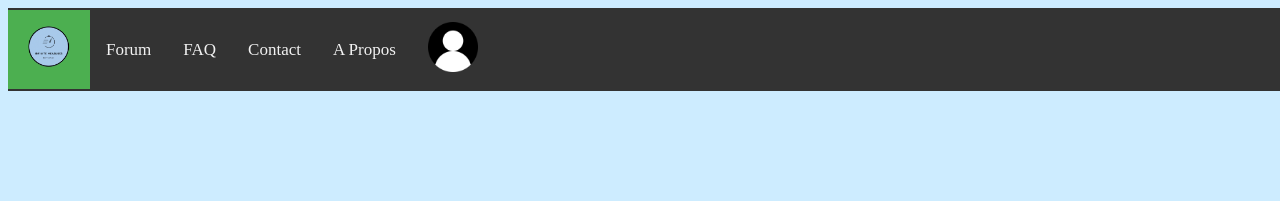
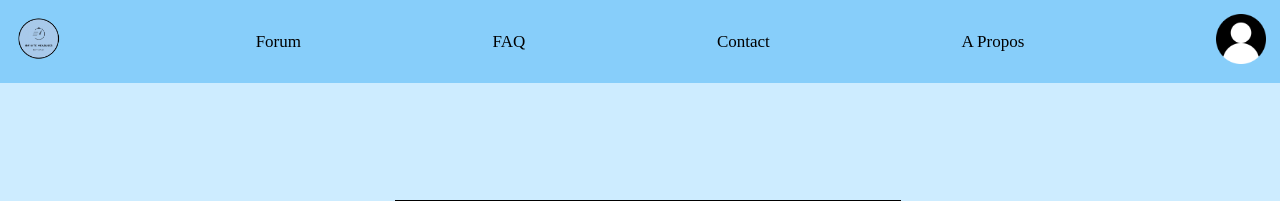
Before and after one commit to Ruph-QD/site, a PHP site: page /pages/Admin/ProfilAdmin.html in a window 1280 px wide. Shown: the top 201 px of the page. Run offline with PHP 8.4, Linux system fonts and the light colour scheme.

Commit message:
fix: modification sur la navbar

```diff
--- a/style/navbar.css
+++ b/style/navbar.css
@@ -3,35 +3,32 @@
 }
 /* Add a black background color to the top navigation */
 .topnav {
-    display:flex;
-    justify-content: space-between;
-    background-color: #333;
-    overflow: hidden;
+  position: fixed;
+  background-color: lightskyblue;
+  top: 0;
+  width: 100%;
+  left: 0;
   }
 
   /* Style the links inside the navigation bar */
   .topnav a {
     float: left;
-    color: #f2f2f2;
+    color: black;
     text-align: center;
-    padding: 14px 16px;
+    padding: 14px ;
     text-decoration: none;
     font-size: 17px;
   }
 
   /* Change the color of links on hover */
   .topnav a:hover {
-    background-color: #ddd;
+    background-color: rgb(78, 181, 245);
     color: black;
-  }
-
-  /* Add a color to the active/current link */
-  .topnav a.active {
-    background-color: #4CAF50;
-    color: white;
   }
 
   .navigationButton {
     display: flex;
     align-items: center;
+    flex-direction: row;
+    justify-content: space-between;
   }
```
